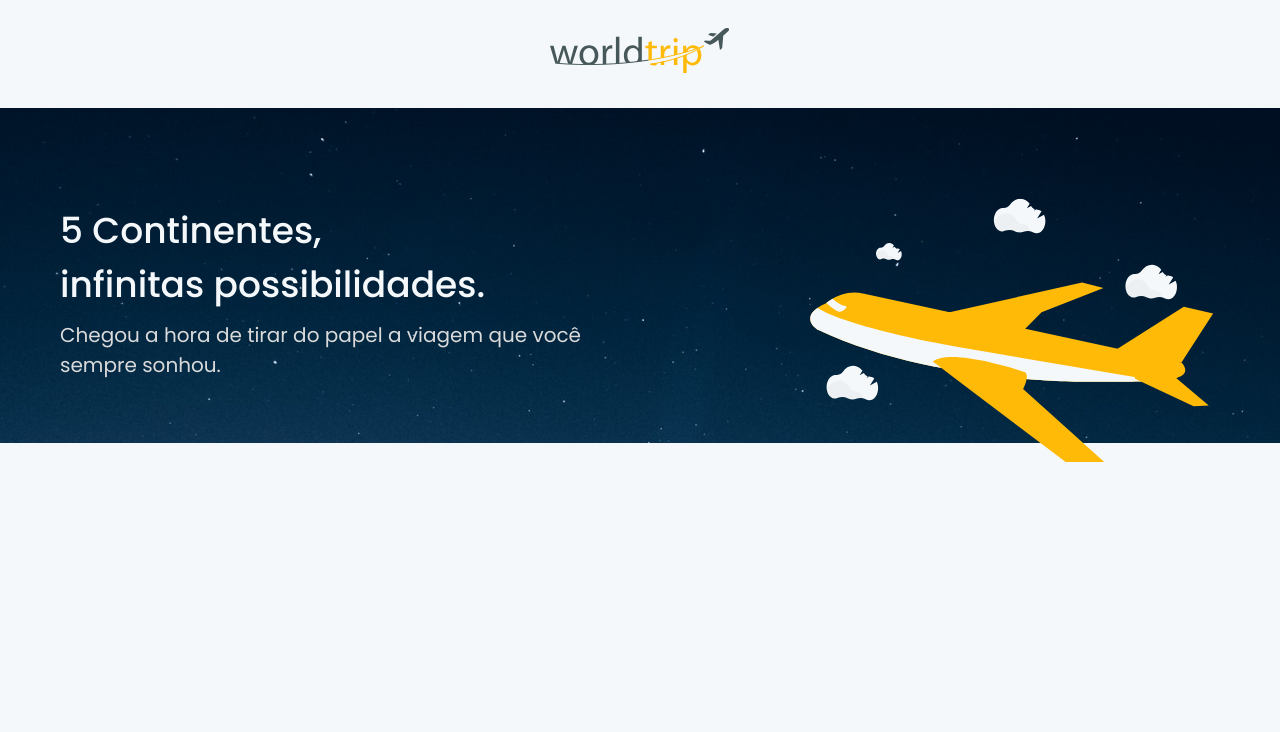
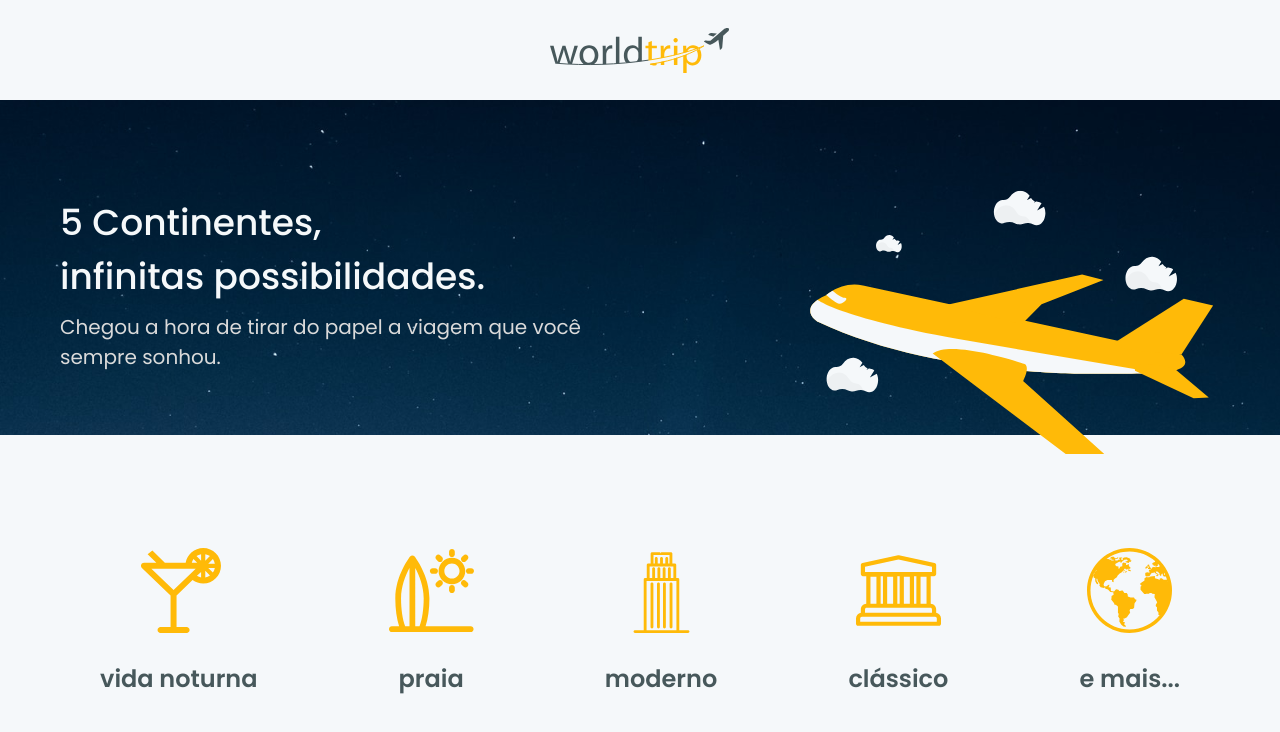
Before and after one commit to teilorbarcelos/worldtrip, a Next.js app: page / in a window 1280 px wide. Shown: the top 732 px of the page. Built offline with nearby package versions, Linux system fonts and the light colour scheme.

Commit message:
travel types finished :tada:

```diff
--- /dev/null
+++ b/src/components/TravelType/TravelTypeItem.tsx
@@ -0,0 +1,46 @@
+import { Box, Flex, Image, Text, useBreakpointValue } from "@chakra-ui/react"
+
+interface Props {
+  imageUrl: string
+  imageAlt: string
+  title: string
+}
+
+export default function TravelTypeItem({ imageUrl, imageAlt, title }: Props) {
+  const isWideVersion = useBreakpointValue({
+    base: false,
+    lg: true
+  })
+
+  return (
+    <Flex
+      direction={["row", "column"]}
+      align="center"
+      gap={["8px", "28px"]}
+      mb={['6', 0]}
+    >
+      {
+        isWideVersion ?
+          <Image
+            src={imageUrl}
+            alt={imageAlt}
+          />
+          :
+          <Box
+            w={2}
+            h={2}
+            bg="yellow.500"
+            borderRadius={4}
+          />
+      }
+
+      <Text
+        fontWeight={['medium', 'semibold']}
+        fontSize={[18, 24]}
+        lineHeight={["21px", "36px"]}
+      >
+        {title}
+      </Text>
+    </Flex>
+  )
+}
--- /dev/null
+++ b/src/components/TravelType/index.tsx
@@ -0,0 +1,81 @@
+import { Box, Flex, Grid, GridItem, Image, Text, useBreakpointValue } from "@chakra-ui/react"
+import TravelTypeItem from "./TravelTypeItem"
+
+export default function TravelType() {
+  const isWideVersion = useBreakpointValue({
+    base: false,
+    lg: true,
+  })
+
+  const travelItens = [
+    {
+      imageUrl: "/cocktail.svg",
+      imageAlt: "Cocktail illustration",
+      title: "vida noturna"
+    },
+    {
+      imageUrl: "/surf.svg",
+      imageAlt: "Surf illustration",
+      title: "praia"
+    },
+    {
+      imageUrl: "/building.svg",
+      imageAlt: "Building illustration",
+      title: "moderno"
+    },
+    {
+      imageUrl: "/museum.svg",
+      imageAlt: "Museum illustration",
+      title: "clássico"
+    },
+    {
+      imageUrl: "/earth.svg",
+      imageAlt: "Earth illustration",
+      title: "e mais..."
+    },
+  ]
+
+  return (
+    <Flex
+      px={['12', '10']}
+      mb={['3', '20']}
+      mx="auto"
+      mt={["36px", "80px"]}
+      w="100%"
+      maxW={1160}
+      justify='space-between'
+      wrap={isWideVersion ? 'nowrap' : 'wrap'}
+    >
+
+      {
+        travelItens.map((travelItem, index) => {
+          if (!isWideVersion && index === travelItens.length - 1) {
+            return (
+              <Flex
+                key={index}
+                w="100%"
+                justifyContent="center"
+              >
+                <TravelTypeItem
+                  imageUrl={travelItem.imageUrl}
+                  imageAlt={travelItem.imageAlt}
+                  title={travelItem.title}
+                />
+              </Flex>
+            )
+          }
+
+          return (
+            <TravelTypeItem
+              key={index}
+              imageUrl={travelItem.imageUrl}
+              imageAlt={travelItem.imageAlt}
+              title={travelItem.title}
+            />
+          )
+        })
+      }
+
+    </Flex>
+  )
+}
--- a/src/pages/index.tsx
+++ b/src/pages/index.tsx
@@ -1,14 +1,19 @@
-import { Stack, Text } from '@chakra-ui/react'
+import { Flex, Stack } from '@chakra-ui/react'
 import type { NextPage } from 'next'
 import Banner from '../components/Banner'
 import Header from '../components/Header'
+import TravelType from '../components/TravelType'
 
 const Home: NextPage = () => {
   return (
-    <Stack>
+    <Flex
+      direction="column"
+      justify="center"
+    >
       <Header />
       <Banner />
-    </Stack>
+      <TravelType />
+    </Flex>
   )
 }
 
```
